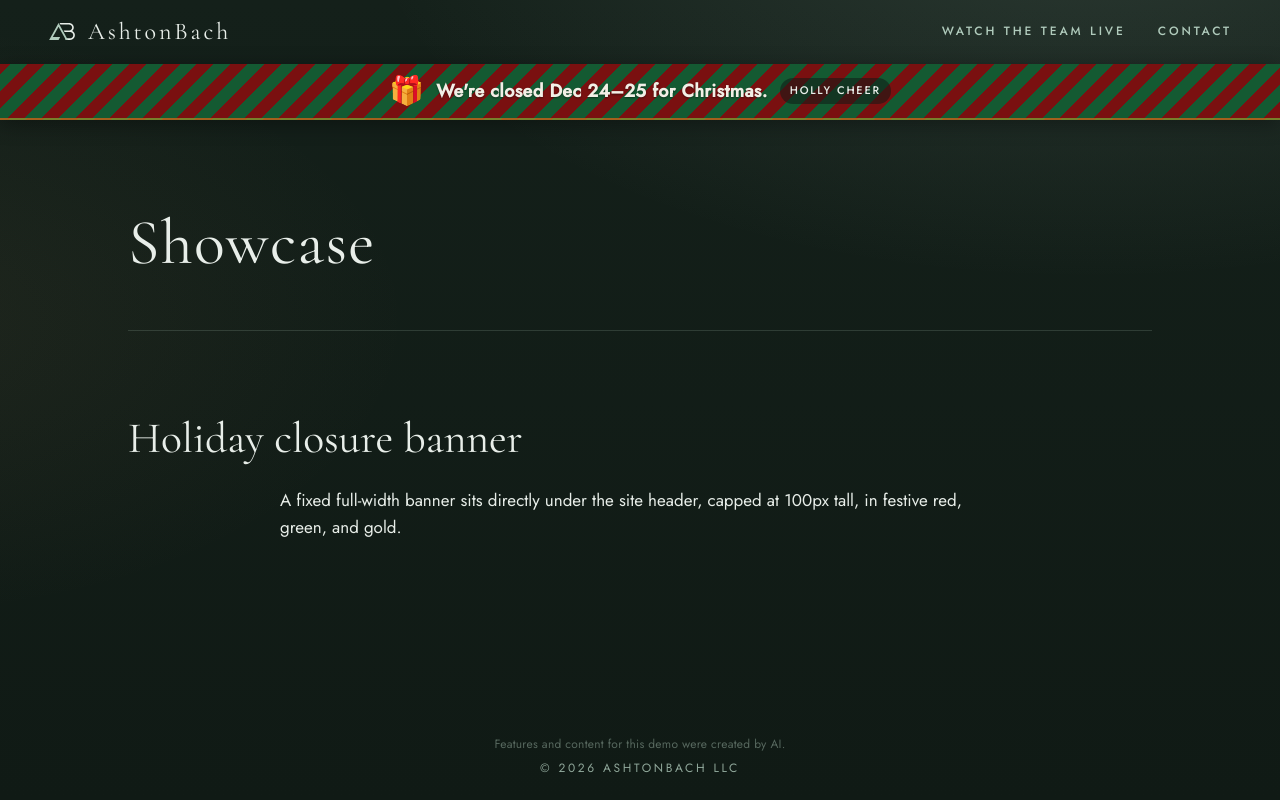
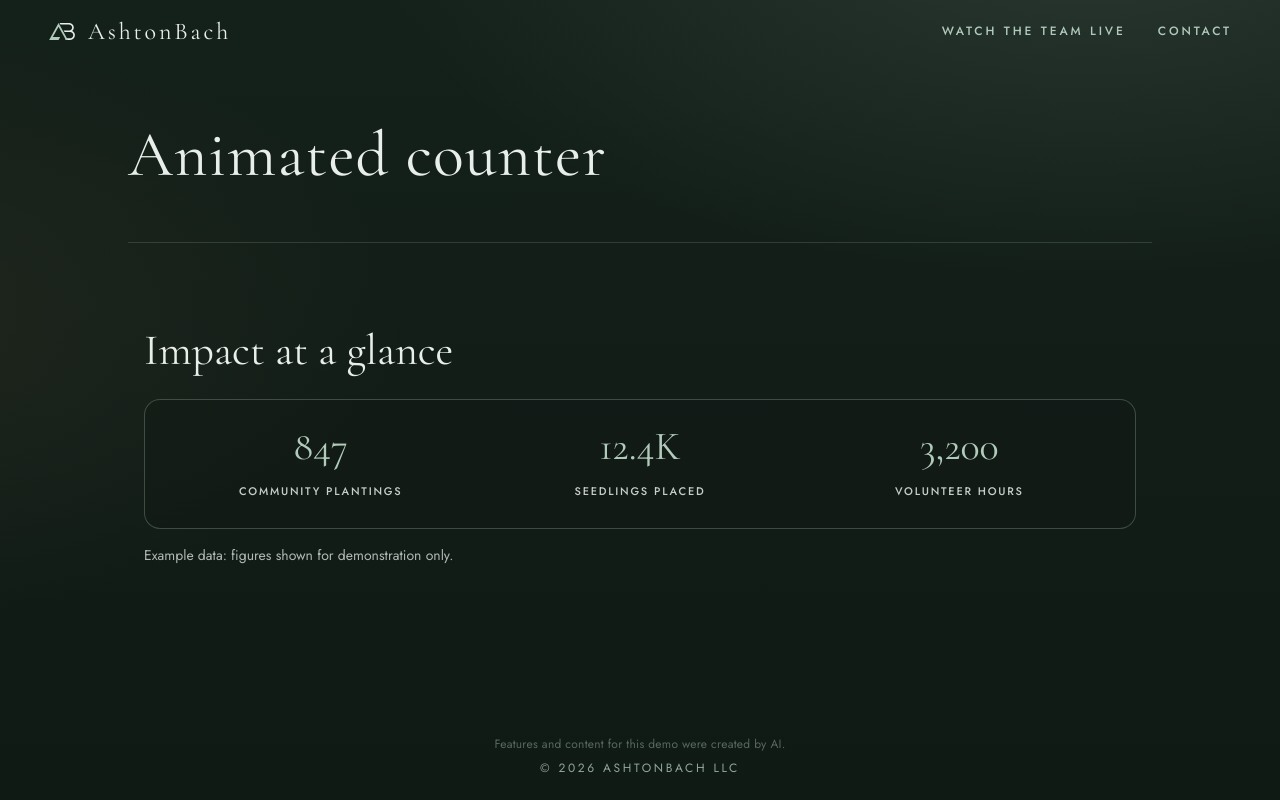
Before and after one commit to ashtonbach/agent-showcase, a Next.js app: page / in a window 1280 px wide. Built offline with nearby package versions, Linux system fonts and the light colour scheme.

Commit message:
Feature: merged by Rowan (AI reviewer) after REVIEW: APPROVE 92042ab (#sc/animated-counter-tn37g3)
Merged by Rowan (AI reviewer) after REVIEW: APPROVE 92042ab and kit-gate PASS (via merge_confirm).

```diff
--- /dev/null
+++ b/app/lab/animated-counter/index.tsx
@@ -0,0 +1,119 @@
+"use client";
+import { useEffect, useRef, useState } from "react";
+
+const STATS = [
+  { label: "Community plantings", final: "847" },
+  { label: "Seedlings placed", final: "12.4K" },
+  { label: "Volunteer hours", final: "3,200" },
+];
+
+function parseFinal(final: string) {
+  const m = final.match(/^([\d,]+(?:\.\d+)?)(.*)$/);
+  if (!m) return { num: 0, suffix: final, decimals: 0 };
+  const raw = m[1].replace(/,/g, "");
+  const decimals = (raw.split(".")[1] || "").length;
+  return { num: parseFloat(raw), suffix: m[2], decimals };
+}
+
+function easeOutCubic(t: number) {
+  return 1 - Math.pow(1 - t, 3);
+}
+
+function formatMid(num: number, decimals: number, suffix: string) {
+  const n =
+    decimals > 0 ? num.toFixed(decimals) : String(Math.round(num));
+  return n + suffix;
+}
+
+export default function Lab() {
+  const rootRef = useRef<HTMLElement>(null);
+  const [display, setDisplay] = useState<string[]>(() =>
+    STATS.map(() => "0")
+  );
+  const ranRef = useRef(false);
+
+  useEffect(() => {
+    const el = rootRef.current;
+    if (!el) return;
+    const reduced = window.matchMedia(
+      "(prefers-reduced-motion: reduce)"
+    ).matches;
+
+    const run = () => {
+      if (ranRef.current) return;
+      ranRef.current = true;
+      if (reduced) {
+        setDisplay(STATS.map((s) => s.final));
+        return;
+      }
+      const parsed = STATS.map((s) => parseFinal(s.final));
+      const start = performance.now();
+      const duration = 1200;
+      let frame = 0;
+      const tick = (now: number) => {
+        const t = Math.min(1, (now - start) / duration);
+        const e = easeOutCubic(t);
+        if (t >= 1) {
+          setDisplay(STATS.map((s) => s.final));
+          return;
+        }
+        setDisplay(
+          parsed.map((p, i) =>
+            formatMid(p.num * e, p.decimals, p.suffix)
+          )
+        );
+        frame = requestAnimationFrame(tick);
+      };
+      frame = requestAnimationFrame(tick);
+      return () => cancelAnimationFrame(frame);
+    };
+
+    const obs = new IntersectionObserver(
+      (entries) => {
+        if (entries.some((x) => x.isIntersecting)) run();
+      },
+      { threshold: 0.25 }
+    );
+    obs.observe(el);
+    return () => obs.disconnect();
+  }, []);
+
+  const css = `
+.lab-wrap{max-width:min(720px,100%);margin:8px auto 56px;padding:0 16px;box-sizing:border-box}
+.lab-card{border:1px solid rgba(176,203,188,0.28);border-radius:16px;padding:24px;background:rgba(18,26,22,0.45)}
+.lab-title{font-family:var(--serif);font-weight:400;font-size:30px;line-height:1.2;color:var(--mist,#F2EFE6);margin:0 0 20px}
+.lab-stats{display:grid;grid-template-columns:repeat(3,1fr);gap:16px;text-align:center}
+@media(max-width:520px){.lab-stats{grid-template-columns:1fr;gap:20px}}
+.lab-val{display:block;font-family:var(--serif);font-size:clamp(28px,6vw,40px);font-weight:400;color:var(--sage);line-height:1.1;margin-bottom:8px}
+.lab-label{font-family:var(--sans);font-size:11px;font-weight:500;letter-spacing:0.16em;text-transform:uppercase;color:#E8EEE9;opacity:0.85}
+.lab-note{margin:16px 0 0;font-size:14px;color:#E8EEE9;opacity:0.75;line-height:1.5}
+`;
+
+  return (
+    <section
+      ref={rootRef}
+      data-lab="animated-counter"
+      aria-labelledby="ac-heading"
+      className="lab-wrap"
+    >
+      <style>{css}</style>
+      <h2 id="ac-heading" className="lab-title">Impact at a glance</h2>
+      <div className="lab-card">
+        <div className="lab-stats">
+          {STATS.map((s, i) => (
+            <div key={s.label}>
+              <strong
+                className="lab-val"
+                data-final={s.final}
+              >
+                {display[i]}
+              </strong>
+              <span className="lab-label">{s.label}</span>
+            </div>
+          ))}
+        </div>
+      </div>
+      <p className="lab-note">Example data: figures shown for demonstration only.</p>
+    </section>
+  );
+}
--- a/app/lab/current.json
+++ b/app/lab/current.json
@@ -1 +1 @@
-{"slug":"custom-1792299462"}
+{"slug":"animated-counter"}
--- a/app/lab/custom-1792299462/index.tsx
+++ /dev/null
@@ -1,120 +0,0 @@
-"use client";
-
-import { useEffect, useState } from "react";
-
-const CLOSED = "We're closed Dec 24–25 for Christmas.";
-
-const VARIATIONS = [
-  {
-    label: "Evergreen stripe",
-    decor: "🎄",
-    bg: "linear-gradient(90deg, #8b0000 0%, #8b0000 33%, #0d5c2e 33%, #0d5c2e 66%, #c9a227 66%, #c9a227 100%)",
-  },
-  {
-    label: "Gold glow",
-    decor: "⭐",
-    bg: "linear-gradient(135deg, #6b0f0f 0%, #0d5c2e 45%, #b8860b 100%)",
-  },
-  {
-    label: "Holly cheer",
-    decor: "🎁",
-    bg: "repeating-linear-gradient(-45deg, #7a1010, #7a1010 12px, #145a32 12px, #145a32 24px)",
-  },
-  {
-    label: "Winter sparkle",
-    decor: "❄️",
-    bg: "linear-gradient(90deg, #0d5c2e, #8b0000, #d4af37, #0d5c2e)",
-  },
-];
-
-export default function Lab() {
-  const [pick, setPick] = useState(0);
-
-  useEffect(() => {
-    setPick(Math.floor(Math.random() * VARIATIONS.length));
-    document.documentElement.classList.add("lab-christmas-banner-on");
-    return () => document.documentElement.classList.remove("lab-christmas-banner-on");
-  }, []);
-
-  const v = VARIATIONS[pick];
-
-  return (
-    <section data-lab="custom-1792299462" aria-labelledby="lab-christmas-heading">
-      <h2 id="lab-christmas-heading">Holiday closure banner</h2>
-      <p className="lab-lead">
-        A fixed full-width banner sits directly under the site header, capped at 100px tall, in festive red, green, and gold.
-      </p>
-      <div
-        className="lab-banner"
-        role="status"
-        aria-live="polite"
-        data-variant={pick}
-        style={{ background: v.bg }}
-      >
-        <span className="lab-banner-decor" aria-hidden="true">{v.decor}</span>
-        <span className="lab-banner-text">{CLOSED}</span>
-        <span className="lab-banner-tag">{v.label}</span>
-      </div>
-      <style>{`
-        html.lab-christmas-banner-on main.page { padding-top: 88px; }
-        @media (max-width: 640px) {
-          html.lab-christmas-banner-on main.page { padding-top: 80px; }
-        }
-        .lab-lead {
-          max-width: min(720px, 100%);
-          margin: 0 auto 24px;
-          color: var(--mist);
-          line-height: 1.55;
-          font-size: 17px;
-        }
-        .lab-banner {
-          position: fixed;
-          top: var(--header-h);
-          left: 0;
-          right: 0;
-          z-index: 19;
-          display: flex;
-          align-items: center;
-          justify-content: center;
-          gap: 12px;
-          flex-wrap: wrap;
-          width: 100%;
-          max-height: 100px;
-          min-height: 56px;
-          padding: 10px 20px;
-          box-sizing: border-box;
-          border-bottom: 2px solid rgba(201, 162, 39, 0.55);
-          box-shadow: 0 4px 20px rgba(0, 0, 0, 0.35);
-          color: #f2efe6;
-          text-align: center;
-        }
-        .lab-banner-decor { font-size: 28px; line-height: 1; }
-        .lab-banner-text {
-          font-family: var(--sans);
-          font-weight: 600;
-          font-size: clamp(14px, 2.8vw, 18px);
-          letter-spacing: 0.02em;
-          text-shadow: 0 1px 2px rgba(0, 0, 0, 0.45);
-        }
-        .lab-banner-tag {
-          font-family: var(--sans);
-          font-size: 11px;
-          font-weight: 500;
-          letter-spacing: 0.16em;
-          text-transform: uppercase;
-          padding: 4px 10px;
-          border-radius: 999px;
-          background: rgba(18, 26, 22, 0.55);
-          color: #e8eee9;
-        }
-        @media (prefers-reduced-motion: no-preference) {
-          .lab-banner { animation: lab-banner-in 0.45s ease-out; }
-          @keyframes lab-banner-in {
-            from { opacity: 0; transform: translateY(-6px); }
-            to { opacity: 1; transform: translateY(0); }
-          }
-        }
-      `}</style>
-    </section>
-  );
-}
--- a/app/page.tsx
+++ b/app/page.tsx
@@ -1,4 +1,4 @@
-import Lab from "./lab/custom-1792299462";
+import Lab from "./lab/animated-counter";
 import { readDemoKey, demoTitle } from "./demo-name";
 const demoKey = readDemoKey();
 const demoName = demoTitle();
```
